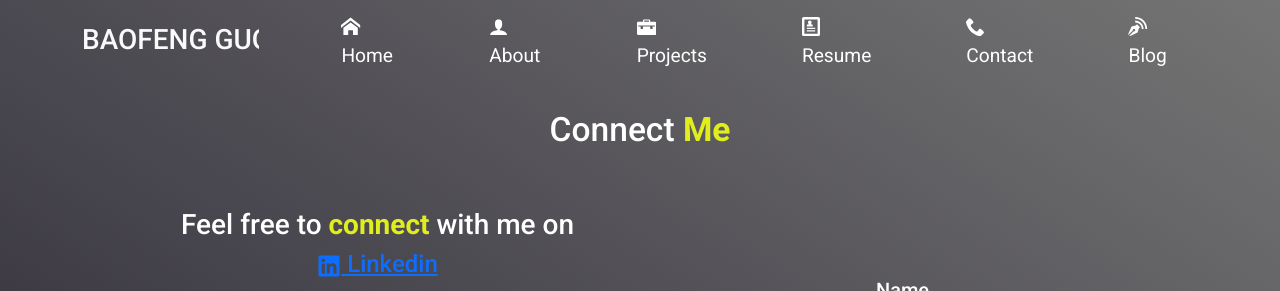
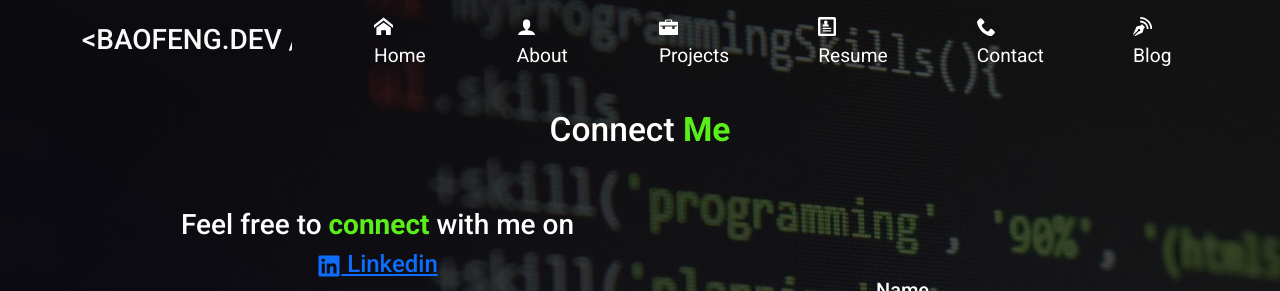
Before and after one commit to magickw/ReactPortfolio, a React (Create React App) app: page /contact in a window 1280 px wide. Shown: the top 291 px of the page. Built offline with nearby package versions, Linux system fonts and the light colour scheme.

Commit message:
updated the homepage.

```diff
--- a/src/components/Home/Home.js
+++ b/src/components/Home/Home.js
@@ -2,6 +2,7 @@ import React from "react";
 import { Container, Row, Col } from "react-bootstrap";
 import profileImg from "../../assets/profile.jpg";
 import Type from "./Type";
+import { ImLocation2 } from "react-icons/im";
 
 import emoji from "react-easy-emoji";
 
@@ -26,8 +27,11 @@ function Home() {
               </div>
             </Col>
 
-            <Col md={5} style={{ paddingBottom: 20 }}>
+            <Col md={5} style={{ justifyContent: "center", paddingBottom: 20 }}>
               <img src={profileImg} alt="profile" className="img-fluid"/>
+              <ImLocation2 style={{ fontSize: "2em",  paddingTop: "10px" }}> San Fransico Bay Area
+              </ImLocation2>
+
             </Col>
           </Row>
 
--- a/src/components/Navbar.js
+++ b/src/components/Navbar.js
@@ -36,7 +36,7 @@ function NavBar() {
     >
       <Container>
       <Navbar.Brand as={Link} to="/" onClick={() => updateExpanded(false)}>
-               <h3 className="nav-header" alt="header">BAOFENG GUO</h3>
+               <h3 className="nav-header" alt="header">&lt;BAOFENG.DEV /&gt;</h3>
             </Navbar.Brand>
         {/* toggle to burger menu on small screen devices */}
         <Navbar.Toggle
--- a/src/style.css
+++ b/src/style.css
@@ -11,7 +11,7 @@ html {
     rgba(12, 10, 22, 0.863)
   );
 
-  --imp-text-color: #e0ee1d;
+  --imp-text-color: hsl(102, 86%, 52%);
 }
 
 .yellow {
@@ -220,16 +220,16 @@ html {
 
 .home-section {
   position: relative;
-  z-index: -1;
+  /* z-index: -1; */
   background-image: var(--image-gradient), url(./assets/background.jpg);
   background-position: top center;
   background-repeat: no-repeat;
   padding-bottom: 10px !important;
-  padding-top: 30px !important;
+  padding-top: 40px !important;
 }
 
 .home-content {
-  padding: 8rem 0 2rem !important;
+  padding: 12rem 0 2rem !important;
   color: rgb(17, 184, 53);
   text-align: left;
 }
@@ -276,7 +276,7 @@ html {
   position: relative;
   padding-bottom: 100px !important;
   padding-top: 100px !important;
-  background-image: var(--section-background-color) !important;
+  background-image: var(--image-gradient), url(./assets/background.jpg)!important;
 }
 
 .contact-description {
```
